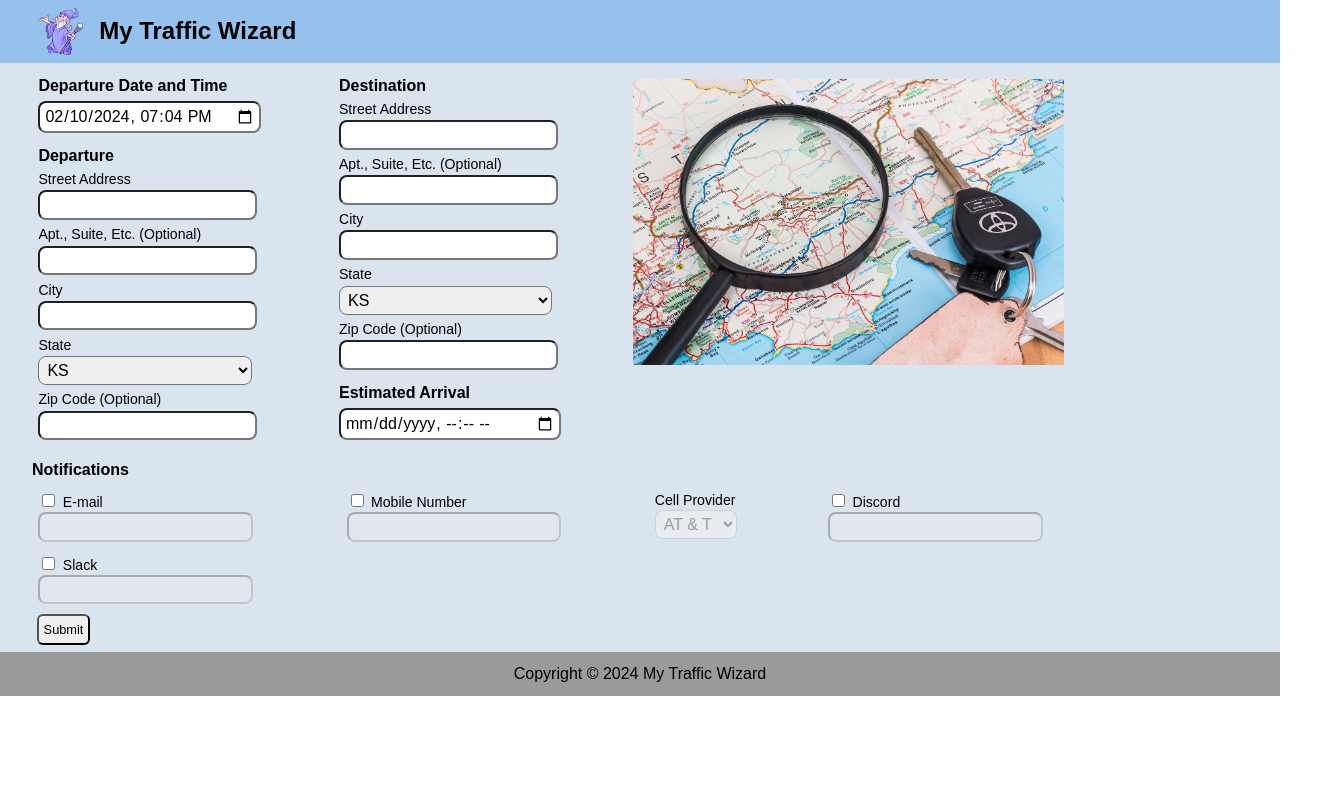
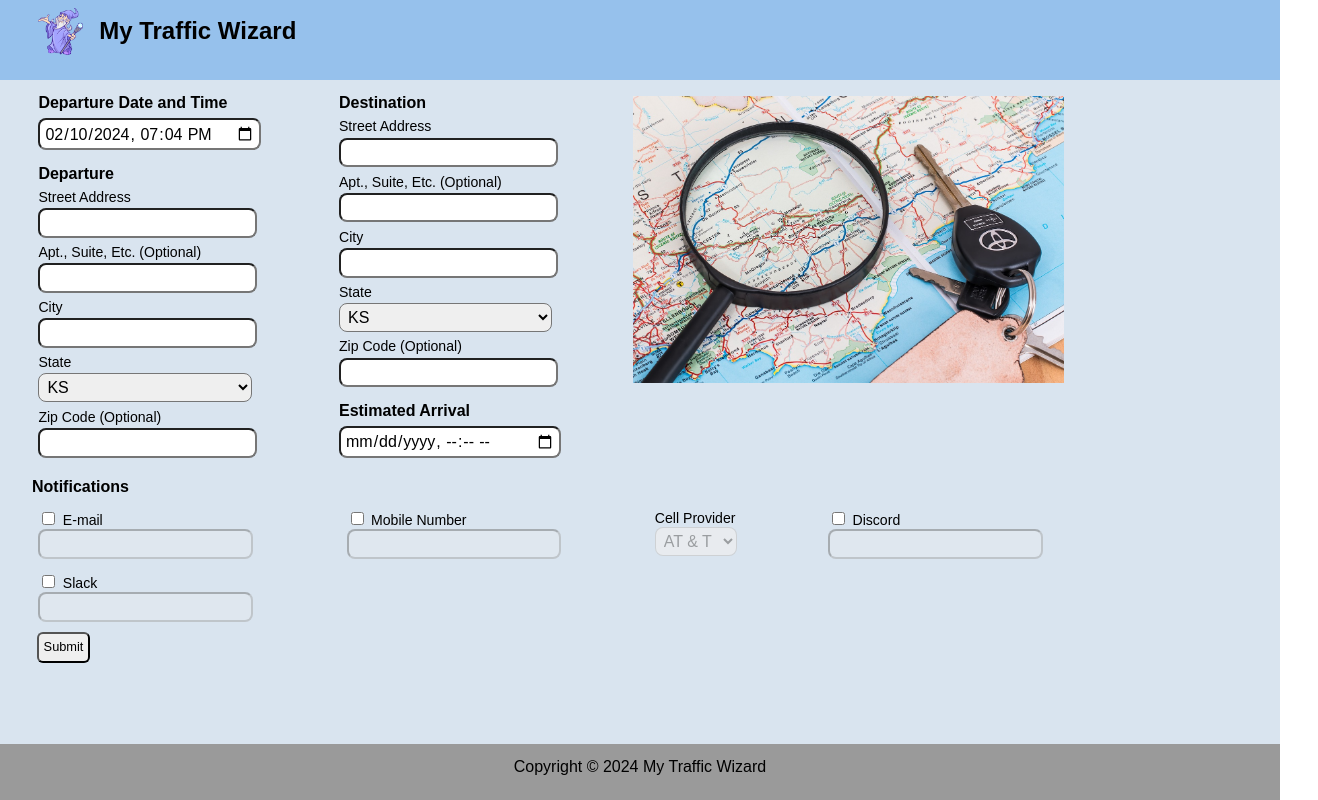
Before and after one commit to fhsu-csci441-team-a/myTrafficWizard, a website: page index.html in a window 1280 px wide. Shown: the whole page, 1318 px wide, since content can reach past the window. Drawn offline with Linux system fonts and the light colour scheme.

Commit message:
Changed Layout for Largest Screens
Changed layout to include an option for larger screens that ensures the web page stays at one page height without scrolling.

```diff
--- a/slack_bot.js
+++ b/slack_bot.js
@@ -10,7 +10,7 @@ document.getElementById('userForm').addEventListener('submit', function(event) {
   };
 
   // use '/postMessage' for local run or full URL for deployed app
-  fetch('https://mytrafficwizard-virs.onrender.com/postMessage', {
+  fetch('https://mytrafficwizard.onrender.com/postMessage', {
     method: 'POST',
     headers: {
       'Content-Type': 'application/json',
--- a/static/css/style.css
+++ b/static/css/style.css
@@ -10,11 +10,12 @@
 
 body, html {
     font-family: Arial, sans-serif;
-    margin: 0;
-    padding: 0;
+    margin: 0px;
+    padding: 0px;
     width: 100%;
     height: 100%;
     box-sizing: border-box;
+    overflow-x: hidden;
 }
 
 button {
@@ -259,3 +260,18 @@ main {
         width: 100%;
     }
 }
+
+@media only screen and (min-width: 1260px) {
+
+    header {
+        height: 10vh;
+    }
+
+    footer {
+        height: 7vh;
+    }
+
+    main {
+        height: 83vh;
+    }
+}
```
